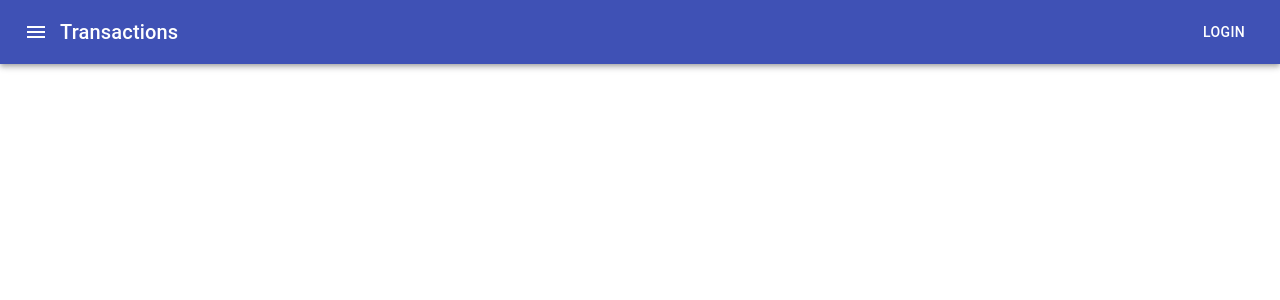
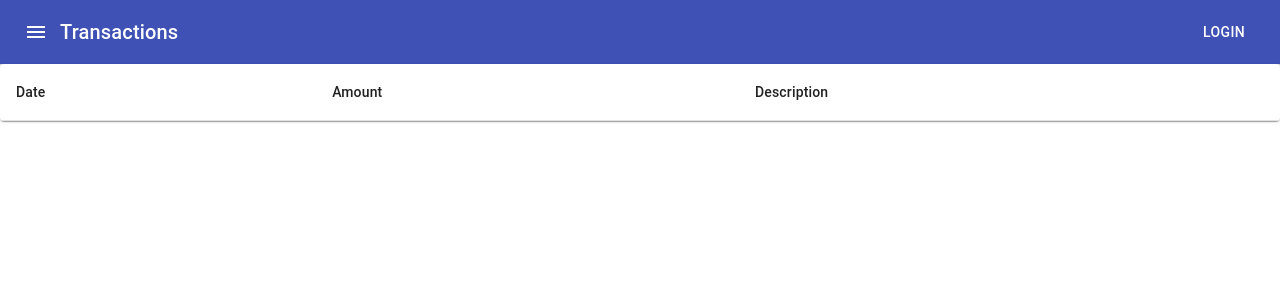
Before and after one commit to salty-armadillo/budget, a React (Create React App) app in the folder budget-frontend/: page /dashboard in a window 1280 px wide. Shown: the top 300 px of the page. Built offline with nearby package versions, Linux system fonts and the light colour scheme.

Commit message:
transactions table structure

```diff
--- a/budget-frontend/package.json
+++ b/budget-frontend/package.json
@@ -8,6 +8,9 @@
     "@testing-library/jest-dom": "^5.11.6",
     "@testing-library/react": "^11.2.2",
     "@testing-library/user-event": "^12.6.0",
+    "axios": "^0.21.0",
+    "lodash": "^4.17.20",
+    "prop-types": "^15.7.2",
     "react": "^17.0.1",
     "react-dom": "^17.0.1",
     "react-router-dom": "^5.2.0",
--- /dev/null
+++ b/budget-frontend/src/components/DataTable/DataTable.js
@@ -0,0 +1,69 @@
+import React from 'react';
+import PropTypes from 'prop-types';
+
+import { withStyles } from '@material-ui/core/styles';
+import Table from '@material-ui/core/Table';
+import TableBody from '@material-ui/core/TableBody';
+import TableCell from '@material-ui/core/TableCell';
+import TableContainer from '@material-ui/core/TableContainer';
+import TableHead from '@material-ui/core/TableHead';
+import TableRow from '@material-ui/core/TableRow';
+import Paper from '@material-ui/core/Paper';
+
+const styles = () => ({});
+
+export class DataTable extends React.Component {
+
+    constructor(props) {
+        super(props);
+
+        this.state = {};
+    }
+
+    render() {
+        const { classes, columns, data } = this.props;
+
+        return (
+            <TableContainer component={Paper}>
+                <Table className={classes.table} aria-label="simple table">
+                    <TableHead>
+                        <TableRow>
+                            { columns.map((column) => {
+                                return (
+                                    <TableCell>{column}</TableCell>
+                                )
+                            })}
+                        </TableRow>
+                    </TableHead>
+                    <TableBody>
+                    { data.map((row) => {
+                        return (
+                            <TableRow key={row.name}>
+                            { row.map((item) => {
+                                return (
+                                    <TableCell>{item}</TableCell>
+                                )
+                            }) }
+                            </TableRow>
+                        )
+                    }) }
+                    </TableBody>
+                </Table>
+            </TableContainer>
+        )
+    }
+}
+
+DataTable.propTypes = {
+    classes: PropTypes.object,
+    columns: PropTypes.array,
+    data: PropTypes.array
+}
+
+DataTable.defaultProps = {
+    classes: {},
+    columns: [],
+    data: []
+}
+
+export default withStyles(styles)(DataTable);
--- /dev/null
+++ b/budget-frontend/src/components/DataTable/index.js
@@ -0,0 +1 @@
+export { default as DataTable } from './DataTable';
--- a/budget-frontend/src/components/MenuDrawer/MenuDrawer.js
+++ b/budget-frontend/src/components/MenuDrawer/MenuDrawer.js
@@ -2,7 +2,7 @@ import React from 'react';
 import PropTypes from 'prop-types';
 
 import { Link } from 'react-router-dom';
-import { withStyles } from '@material-ui/core/styles'
+import { withStyles } from '@material-ui/core/styles';
 
 import Drawer from '@material-ui/core/Drawer';
 import MenuList from '@material-ui/core/MenuList';
--- a/budget-frontend/src/pages/TransactionsPage/TransactionsPage.js
+++ b/budget-frontend/src/pages/TransactionsPage/TransactionsPage.js
@@ -1,6 +1,9 @@
 import React from 'react';
+import PropTypes from 'prop-types';
 
-import { withStyles } from '@material-ui/core/styles'
+import { withStyles } from '@material-ui/core/styles';
+
+import { DataTable } from '../../components/DataTable';
 
 const styles = () => ({
     loginButton: {
@@ -13,10 +16,12 @@ export class TransactionsPage extends React.Component {
     constructor(props) {
         super(props);
 
-        const defaultPageSize = 10;
+        this.defaultPageSize = 10;
+        this.headings = ["Date", "Amount", "Description"];
 
         this.state = {
-            page: 0
+            page: 0,
+            data: []
         };
     }
 
@@ -25,14 +30,27 @@ export class TransactionsPage extends React.Component {
     }
 
     render() {
+        const { classes } = this.props;
+        const { data } = this.state;
 
         return (
             <React.Fragment>
-
+                <DataTable
+                    columns={this.headings}
+                    data={data}
+                />
             </React.Fragment>
         )
     }
 
 }
 
+TransactionsPage.propTypes = {
+    classes: PropTypes.object
+}
+
+TransactionsPage.defaultProps = {
+    classes: {}
+}
+
 export default withStyles(styles)(TransactionsPage);
```
Also changed, not shown: 2 other files (tests, documents, lock files or other folders).
